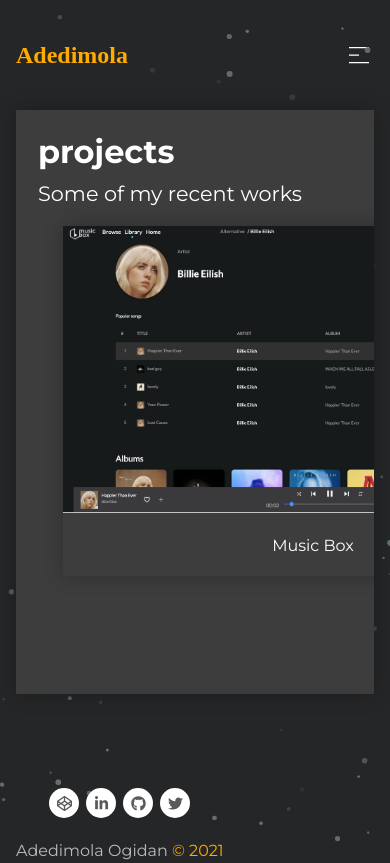
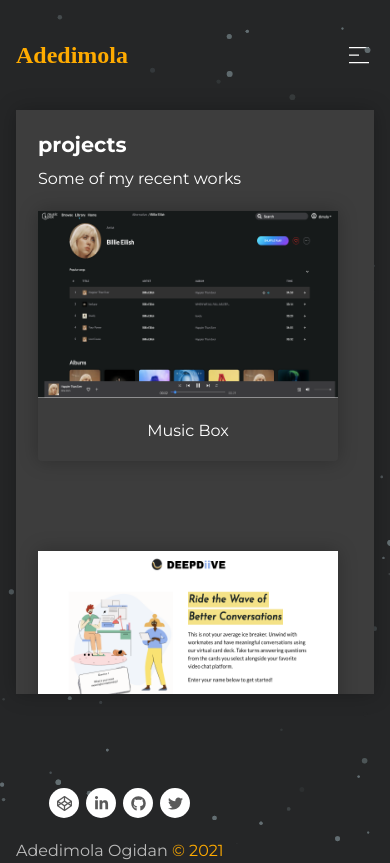
Before and after one commit to dimola7/portfolio-v4, a React (Create React App) app: page /projects in a window 390 px wide. Built offline with nearby package versions, Linux system fonts and the light colour scheme.

Commit message:
made resume and projects pages responsive

```diff
--- a/src/app/pages/ProjectDetails.tsx
+++ b/src/app/pages/ProjectDetails.tsx
@@ -26,10 +26,10 @@ const ProjectDetails = () => {
               <span>Technologies used:</span> {project.stacks}
             </p>
             <Buttons>
-              <a href={project.url}>
+              <a href={project.url} target="_blank" rel="noreferrer">
                 <button>View Site</button>
               </a>
-              <a href={project.github}>
+              <a href={project.github} target="_blank" rel="noreferrer">
                 <button>Github</button>
               </a>
             </Buttons>
--- a/src/app/pages/Projects.tsx
+++ b/src/app/pages/Projects.tsx
@@ -8,7 +8,7 @@ const Projects = () => {
   return (
     <Layout>
       <PageCard>
-        <h1>projects</h1>
+        <Header>projects</Header>
         <Text>Some of my recent works</Text>
         <ProjectsFlex>
           {projectData.map((project) => (
@@ -27,16 +27,31 @@ const Projects = () => {
 
 export default Projects;
 
-const Text = styled.section`
+const Header = styled.h1`
+  @media only screen and (max-width: 800px) {
+    font-size: 1.3rem;
+  }
+`;
+
+const Text = styled.p`
   font-size: 1.3rem;
   margin-top: 10px;
   margin-bottom: 20px;
+
+  @media only screen and (max-width: 800px) {
+    font-size: 1rem;
+  }
 `;
 const ProjectsFlex = styled.div`
   display: flex;
   flex-wrap: wrap;
   gap: 80px;
   margin: 0 25px;
+
+  @media only screen and (max-width: 800px) {
+    margin: 0;
+    gap: 40px;
+  }
 `;
 const ProjectCard = styled.div`
   width: 500px;
@@ -50,6 +65,11 @@ const ProjectCard = styled.div`
   font-family: "Acme", sans-serif;
   cursor: pointer;
 
+  @media only screen and (max-width: 800px) {
+    width: 300px;
+    height: 250px;
+  }
+
   &:hover {
     transform: scale(1.1);
   }
@@ -57,4 +77,9 @@ const ProjectCard = styled.div`
 const ProjectImg = styled.img`
   width: 500px;
   height: 287px;
+
+  @media only screen and (max-width: 800px) {
+    width: 300px;
+    height: 187px;
+  }
 `;
--- a/src/app/pages/Resume.tsx
+++ b/src/app/pages/Resume.tsx
@@ -7,7 +7,7 @@ const Resume = () => {
   return (
     <Layout>
       <PageCard>
-        <h1>Résumé</h1>
+        <Header>Résumé</Header>
         <HeaderDiv>
           <p>Learn more about my skills, qualifications and experiences.</p>
         </HeaderDiv>
@@ -60,12 +60,24 @@ const Resume = () => {
 
 export default Resume;
 
+const Header = styled.h1`
+  margin-bottom: 30px;
+
+  @media only screen and (max-width: 800px) {
+    font-size: 1.3rem;
+  }
+`;
+
 const HeaderDiv = styled.header`
   margin-bottom: 40px;
 
   p {
     margin-top: 0;
     font-size: 1.2em;
+
+    @media only screen and (max-width: 800px) {
+      font-size: 1rem;
+    }
   }
 `;
 const ContentDiv = styled.div`
@@ -82,9 +94,12 @@ const ContentDiv = styled.div`
       flex-direction: column;
     }
   }
+  p {
+    font-size: 1rem;
+  }
   h2 {
     @media only screen and (max-width: 500px) {
-      font-size: 1.8em;
+      font-size: 1.3rem;
     }
   }
   .left-content {
@@ -147,16 +162,6 @@ const WorkDiv = styled.div`
 `;
 
 const EducationDiv = styled.div`
-  &:after {
-    content: "";
-    position: absolute;
-    top: 8px;
-    bottom: 0;
-    left: -51px;
-    width: 2px;
-    background: #ccc;
-  }
-
   div {
     position: relative;
     margin-bottom: 40px;
@@ -182,32 +187,8 @@ const EducationDiv = styled.div`
   .school {
     font-style: italic;
     margin: 0;
-
-    &:after {
-      content: "";
-      position: absolute;
-      top: 3px;
-      left: -58px;
-      width: 16px;
-      height: 16px;
-      border-radius: 10px;
-      z-index: 1;
-      box-shadow: 0 0 0 8px rgba(214, 228, 28, 0.3);
-      background: #ffab00;
-    }
   }
 
-  @media only screen and (max-width: 800px) {
-    margin-left: 30px;
-
-    &:after {
-      left: 0;
-    }
-
-    .education__summary::after {
-      left: -37px;
-    }
-  }
   @media only screen and (max-width: 500px) {
     h3 {
       font-size: 1.1em;
```
